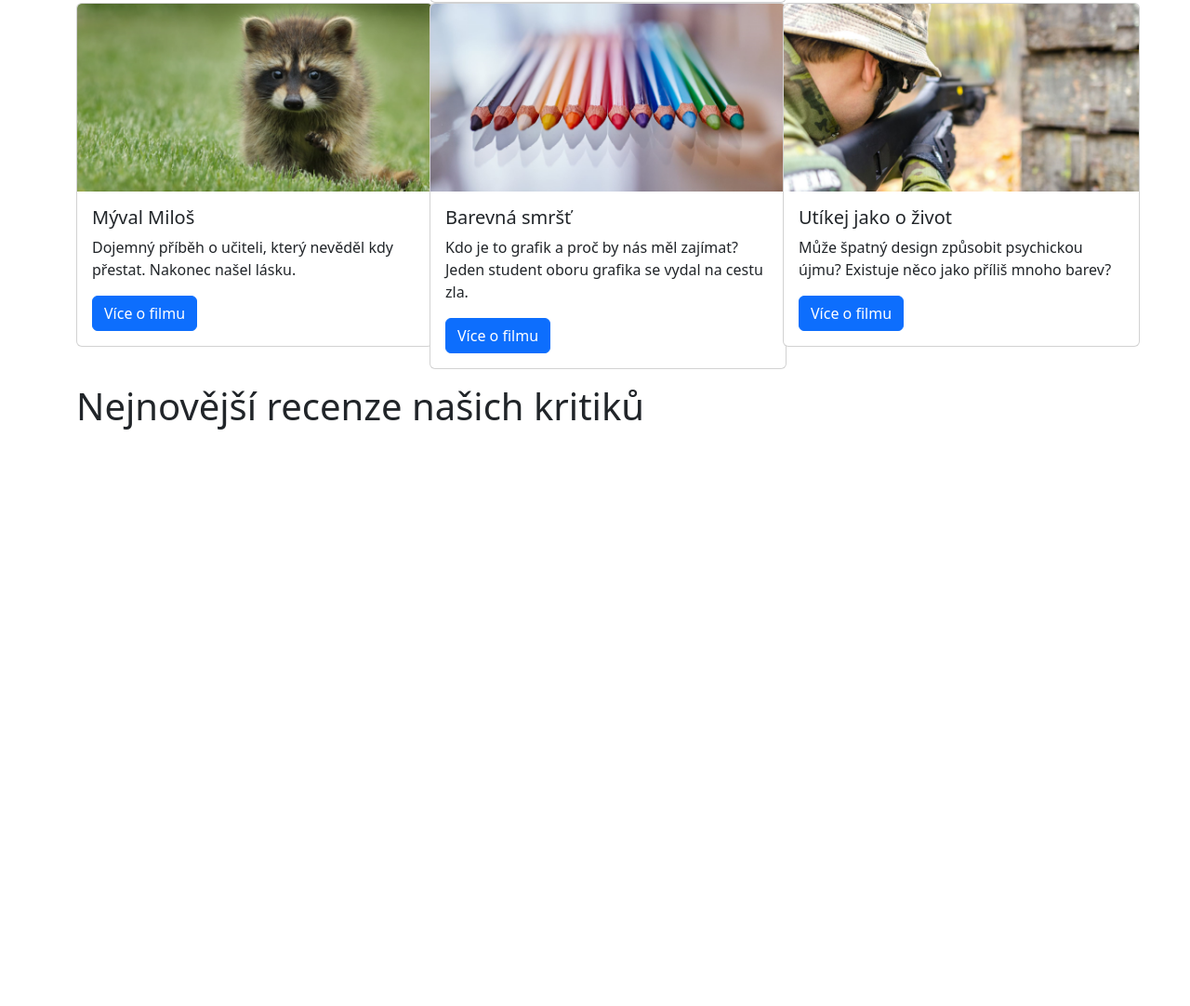
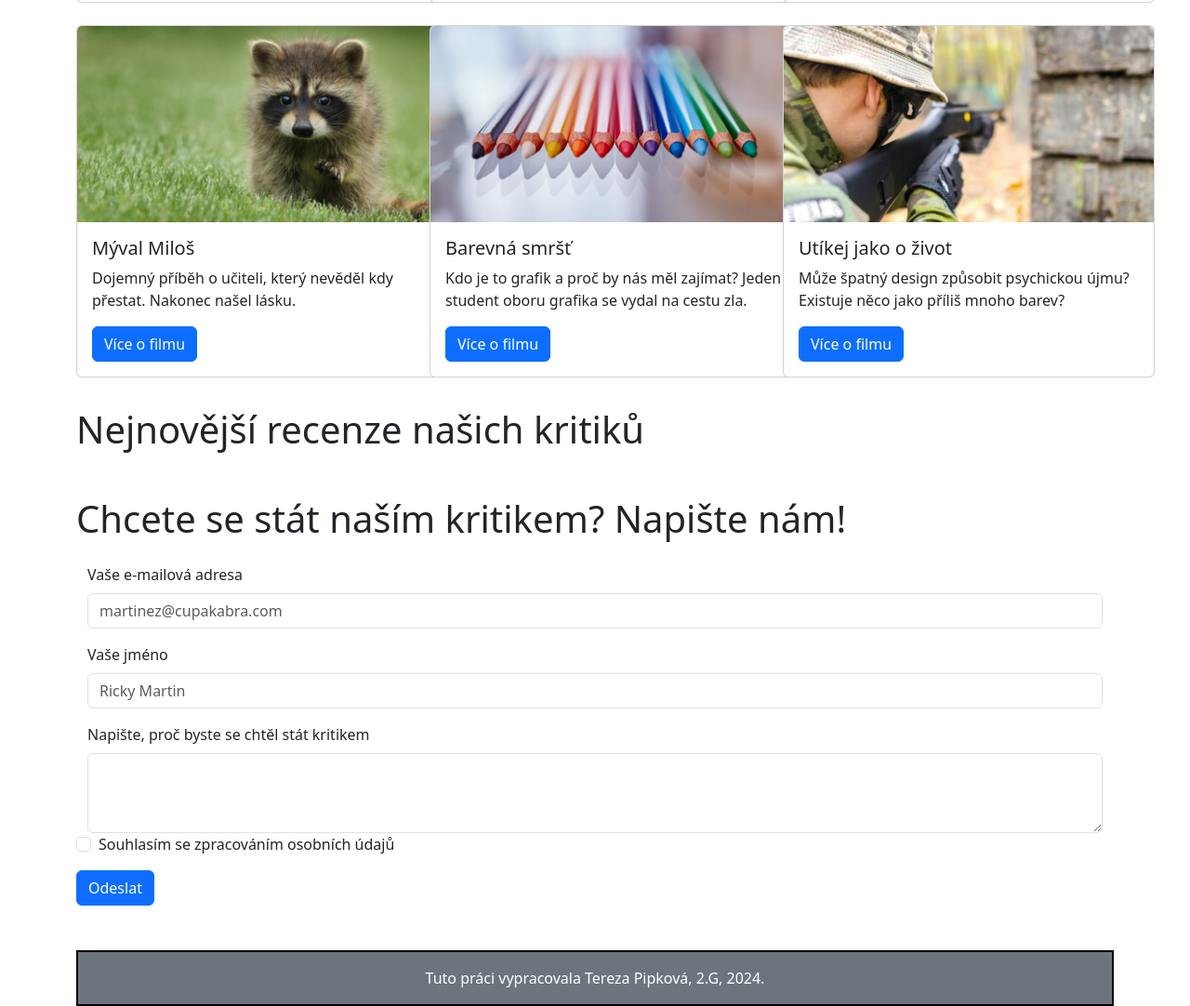
Before and after one commit to terezaq/03-bootstrap, a plain HTML site: page index.html in a window 1280 px wide. Shown: the part 1021-2103 px from the top of the page at 93% size. Before the commit the page ends 1506 px from the top, so only its background shows below. Drawn offline with nearby package versions, Linux system fonts and the light colour scheme.

Commit message:
form a footer

```diff
--- a/index.html
+++ b/index.html
@@ -58,11 +58,11 @@
         </div>
     </div>
 
-    <h1 class="pt-3 pb-3">Na co se vydat do kina</h1>
+    <h1 class="pt-3 pb-3 mt-3">Na co se vydat do kina</h1>
 
     <div class="row row-cols-1 row-cols-md-3 g-4">
       <div class="col">
-        <div class="card" style="width: 24rem;">
+        <div class="card" style="width: 25rem;">
           <img src="./images/obr6.png" class="card-img-top" alt="...">
           <div class="card-body">
             <h5 class="card-title">Wall-E</h5>
@@ -72,7 +72,7 @@
         </div>
       </div>
       <div class="col">
-        <div class="card" style="width: 24rem;">
+        <div class="card" style="width: 25rem;">
           <img src="./images/obr1.png" class="card-img-top" alt="...">
           <div class="card-body">
             <h5 class="card-title">Hra</h5>
@@ -82,7 +82,7 @@
         </div>
       </div>
       <div class="col">
-        <div class="card" style="width: 24rem;">
+        <div class="card" style="width: 25rem;">
           <img src="./images/obr2.png" class="card-img-top" alt="...">
           <div class="card-body">
             <h5 class="card-title">Policajt ze školky</h5>
@@ -92,9 +92,10 @@
         </div>
       </div>
     </div>
+    <br>
     <div class="row row-cols-1 row-cols-md-3 g-4">
       <div class="col">
-        <div class="card" style="width: 24rem;">
+        <div class="card" style="width: 25rem;">
           <img src="./images/obr3.png" class="card-img-top" alt="...">
           <div class="card-body">
             <h5 class="card-title">Mýval Miloš</h5>
@@ -104,7 +105,7 @@
         </div>
       </div>
       <div class="col">
-        <div class="card" style="width: 24rem;">
+        <div class="card" style="width: 25rem;">
           <img src="./images/obr4.png" class="card-img-top" alt="...">
           <div class="card-body">
             <h5 class="card-title">Barevná smršť</h5>
@@ -114,7 +115,7 @@
         </div>
       </div>
       <div class="col">
-        <div class="card" style="width: 24rem;">
+        <div class="card" style="width: 25rem;">
           <img src="./images/obr5.png" class="card-img-top" alt="...">
           <div class="card-body">
             <h5 class="card-title">Utíkej jako o život</h5>
@@ -125,7 +126,39 @@
       </div>
     </div>
 
-    <h1 class="pt-3 pb-3">Nejnovější recenze našich kritiků</h1>
+    <h1 class="pt-3 pb-3 mt-3">Nejnovější recenze našich kritiků</h1>
+
+    <h1 class="pt-3 pb-3 mt-3">Chcete se stát naším kritikem? Napište nám!</h1>
+
+    <div class="container">
+      <form>
+        <div class="mb-3">
+          <label for="exampleInputEmail1" class="form-label">Vaše e-mailová adresa</label>
+          <input type="email" class="form-control" id="exampleInputEmail1" aria-describedby="emailHelp" placeholder="martinez@cupakabra.com">
+        </div>
+        <div class="mb-3">
+          <label for="exampleInputName1" class="form-label">Vaše jméno</label>
+          <input type="text" class="form-control" id="exampleInputName" placeholder="Ricky Martin">
+        </div>
+        <div class="mb-3"></div>
+          <label for="exampleFormControlTextarea1" class="form-label">Napište, proč byste se chtěl stát kritikem</label>
+          <textarea class="form-control" id="exampleFormControlTextarea1" rows="3"></textarea>
+        </div>
+        <div class="mb-3 form-check">
+          <input type="checkbox" class="form-check-input" id="exampleCheck1">
+          <label class="form-check-label" for="exampleCheck1">Souhlasím se zpracováním osobních údajů</label>
+        </div>
+        <button type="submit" class="btn btn-primary">Odeslat</button>
+      </form>
+    </div>
+
+    <div class="container">
+    <footer class="text-center bg-secondary text-white mt-5" style="border: 2px solid black;">
+      <div>
+        <p class="p-3" style="margin-bottom: 0; padding-bottom: 0;">Tuto práci vypracovala Tereza Pipková, 2.G, 2024.</p>
+      </div>
+    </footer>
+    </div>
 
     <script src="https://cdn.jsdelivr.net/npm/bootstrap@5.3.3/dist/js/bootstrap.bundle.min.js" integrity="sha384-YvpcrYf0tY3lHB60NNkmXc5s9fDVZLESaAA55NDzOxhy9GkcIdslK1eN7N6jIeHz" crossorigin="anonymous"></script>
 
```
